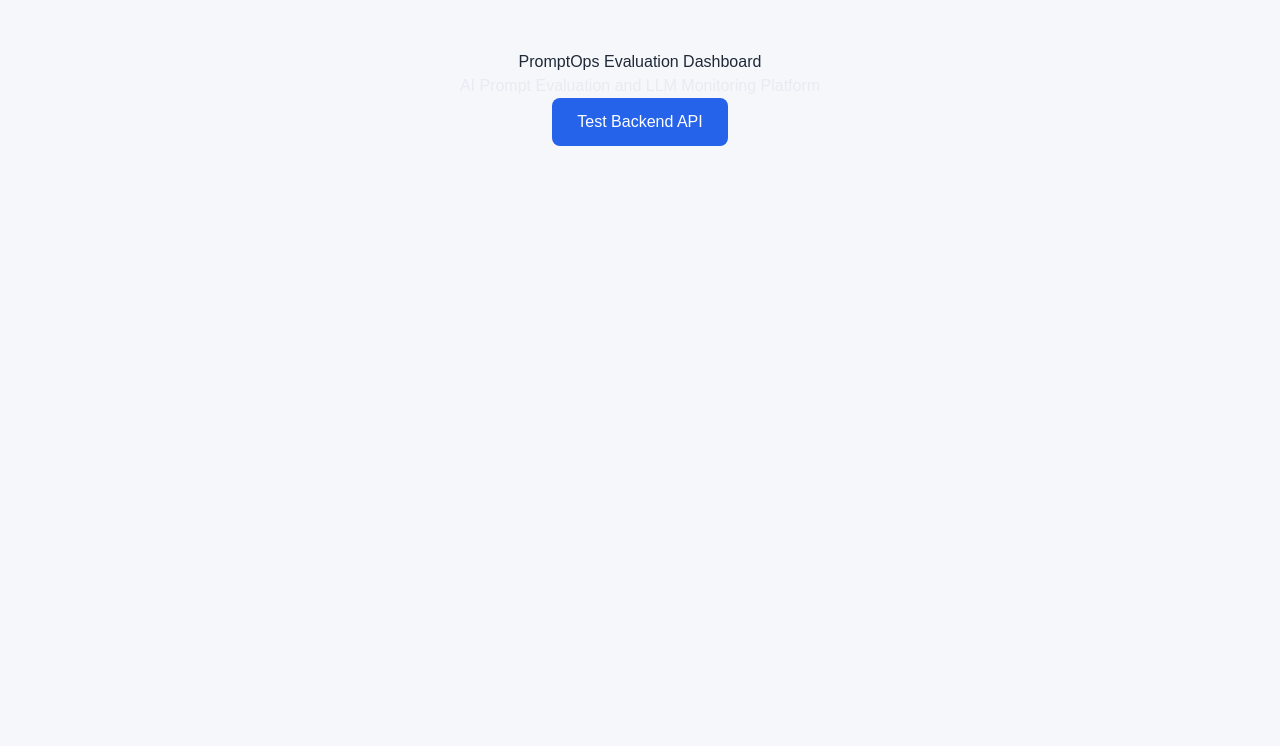
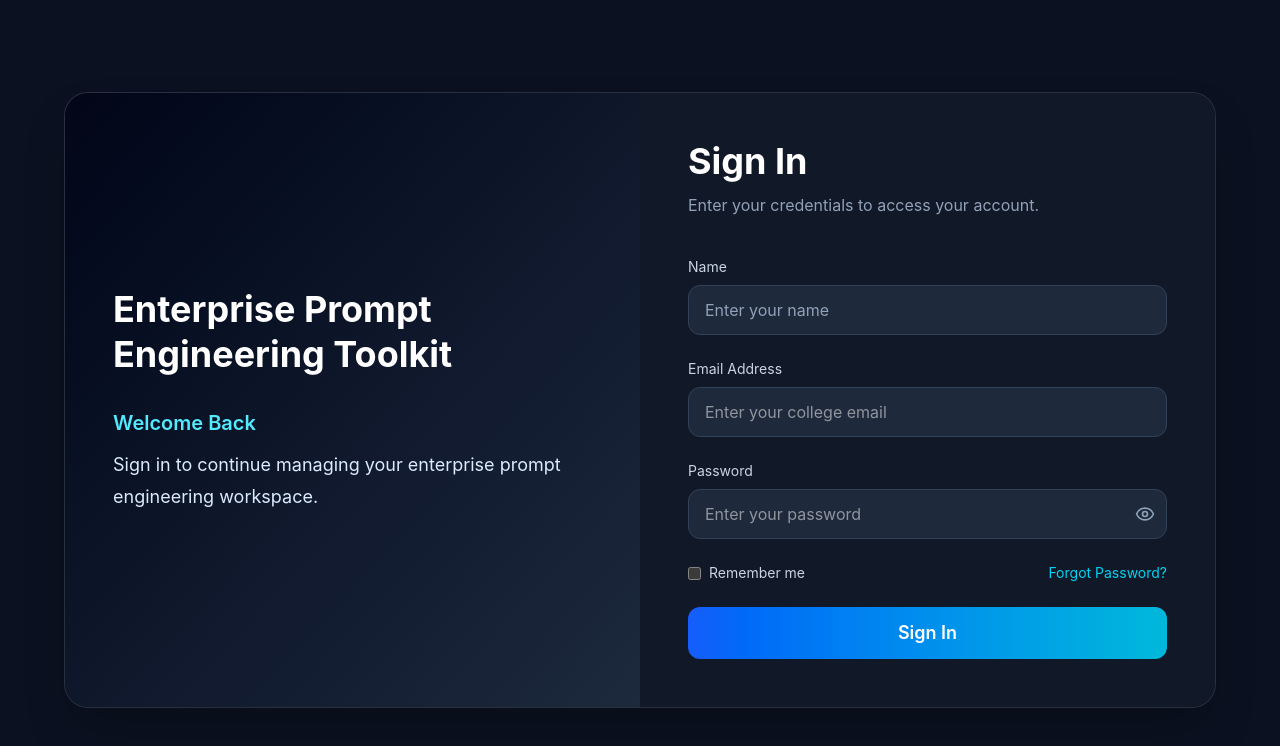
Before and after one commit to GunaSravaniKavuru/enterprise-prompt-engineering-toolkit, a React (Vite) app in the folder frontend/: page / in a window 1280 px wide. Shown: the top 746 px of the page. Built offline with nearby package versions, Linux system fonts and the light colour scheme.

Commit message:
Restore Enterprise Prompt Toolkit App routing

```diff
--- a/frontend/src/App.jsx
+++ b/frontend/src/App.jsx
@@ -1,162 +1,66 @@
-import React, { useState } from "react";
-import { evaluatePrompt } from "./api";
-import "./App.css";
+import { BrowserRouter, Routes, Route, Navigate } from "react-router-dom";
+import DashboardLayout from "./components/layout/DashboardLayout";
+import { ToastProvider } from "./components/common/Toast";
+import Profile from "./pages/Profile";
 
+import Dashboard from "./pages/Dashboard";
+import PromptBuilder from "./pages/PromptBuilder";
+import PromptLibrary from "./pages/PromptLibrary";
+import PromptDetails from "./pages/PromptDetails";
+import Playground from "./pages/Playground";
+import PromptOptimizer from "./pages/PromptOptimizer";
+import PromptEvaluator from "./pages/PromptEvaluator";
+import ModelComparison from "./pages/ModelComparison";
+import VersionHistory from "./pages/VersionHistory";
+import Analytics from "./pages/Analytics";
+import ExportImport from "./pages/ExportImport";
+import Settings from "./pages/Settings";
+import Login from "./pages/Login";
+import { AuthProvider, useAuth } from "./context/AuthContext";
 
-function App() {
-
-  const [result, setResult] = useState(null);
-  const [loading, setLoading] = useState(false);
-
-
-  const testAPI = async () => {
-
-    setLoading(true);
-
-    try {
-
-      const response = await evaluatePrompt({
-
-        prompt_id: 1,
-
-        prompt_text:
-          "Explain Retrieval Augmented Generation in Large Language Models",
-
-        model_id:
-          "gemini-3"
-
-      });
-
-
-      setResult(response);
-
-    }
-
-    catch(error){
-
-      console.error(
-        "API Error:",
-        error
-      );
-
-    }
-
-    finally{
-
-      setLoading(false);
-
-    }
-
-  };
-
+function AppRoutes() {
+  const { isLoggedIn } = useAuth();
 
   return (
+    <Routes>
+      <Route path="/" element={<Login />} />
+      <Route element={<DashboardLayout />}>
+        <Route
+          path="/dashboard"
+          element={isLoggedIn ? <Dashboard /> : <Navigate to="/" replace />}
+        />
+        <Route path="/builder" element={<PromptBuilder />} />
+        <Route path="/library" element={<PromptLibrary />} />
+        <Route path="/library/:id" element={<PromptDetails />} />
+        <Route path="/playground" element={<Playground />} />
+        <Route path="/optimizer" element={<PromptOptimizer />} />
+        <Route path="/evaluator" element={<PromptEvaluator />} />
+        <Route path="/comparison" element={<ModelComparison />} />
+        <Route path="/versions" element={<VersionHistory />} />
+        <Route path="/version-history" element={<VersionHistory />} />
+        <Route path="/versionhistory" element={<VersionHistory />} />
+        <Route path="/analytics" element={<Analytics />} />
+        <Route path="/export-import" element={<ExportImport />} />
+        <Route path="/settings" element={<Settings />} />
+        <Route
+          path="/profile"
+          element={isLoggedIn ? <Profile /> : <Navigate to="/" replace />}
+        />
+      </Route>
 
-    <div className="container">
-
-
-      <h1>
-        PromptOps Evaluation Dashboard
-      </h1>
-
-
-      <p>
-        AI Prompt Evaluation and LLM Monitoring Platform
-      </p>
-
-
-
-      <button
-        onClick={testAPI}
-      >
-
-        {
-          loading
-          ?
-          "Evaluating..."
-          :
-          "Test Backend API"
-        }
-
-      </button>
-
-
-
-      {
-        result &&
-
-        <div className="result-box">
-
-
-          <h2>
-            Evaluation Result
-          </h2>
-
-
-          <p>
-            <b>Prompt ID:</b>
-            {" "}
-            {result.prompt_id}
-          </p>
-
-
-          <p>
-            <b>Model:</b>
-            {" "}
-            {result.model_id}
-          </p>
-
-
-          <p>
-            <b>Input Tokens:</b>
-            {" "}
-            {result.input_tokens}
-          </p>
-
-
-          <p>
-            <b>Output Tokens:</b>
-            {" "}
-            {result.output_tokens}
-          </p>
-
-
-          <p>
-            <b>Total Tokens:</b>
-            {" "}
-            {result.total_tokens}
-          </p>
-
-
-          <p>
-            <b>Latency:</b>
-            {" "}
-            {result.latency_ms} ms
-          </p>
-
-
-          <h3>
-            Output
-          </h3>
-
-
-          <div className="output">
-
-            {result.output_text}
-
-          </div>
-
-
-        </div>
-
-      }
-
-
-    </div>
-
+      <Route path="*" element={<Navigate to="/" replace />} />
+    </Routes>
   );
-
 }
 
-
-export default App;
+export default function App() {
+  return (
+    <AuthProvider>
+      <ToastProvider>
+        <BrowserRouter>
+          <AppRoutes />
+        </BrowserRouter>
+      </ToastProvider>
+    </AuthProvider>
+  );
+}
```
